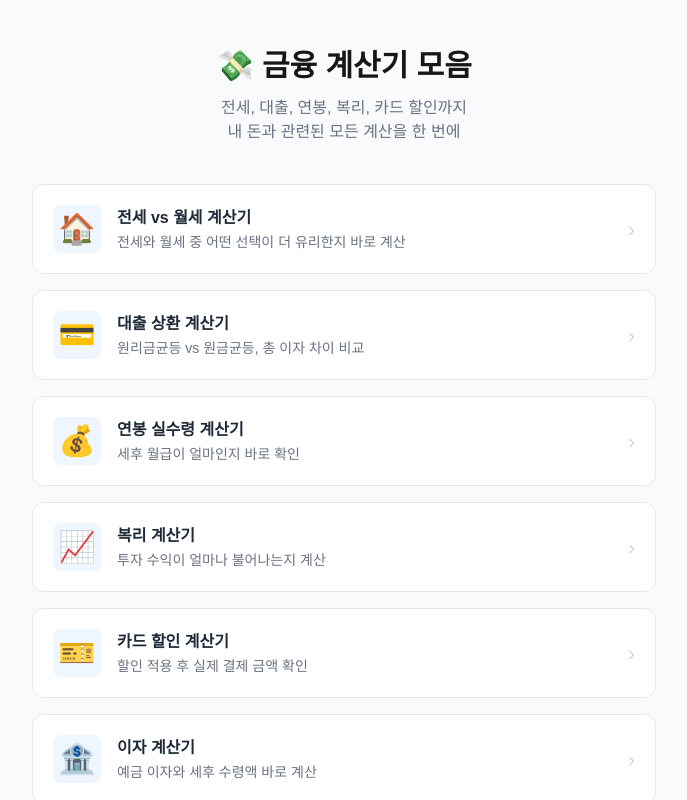
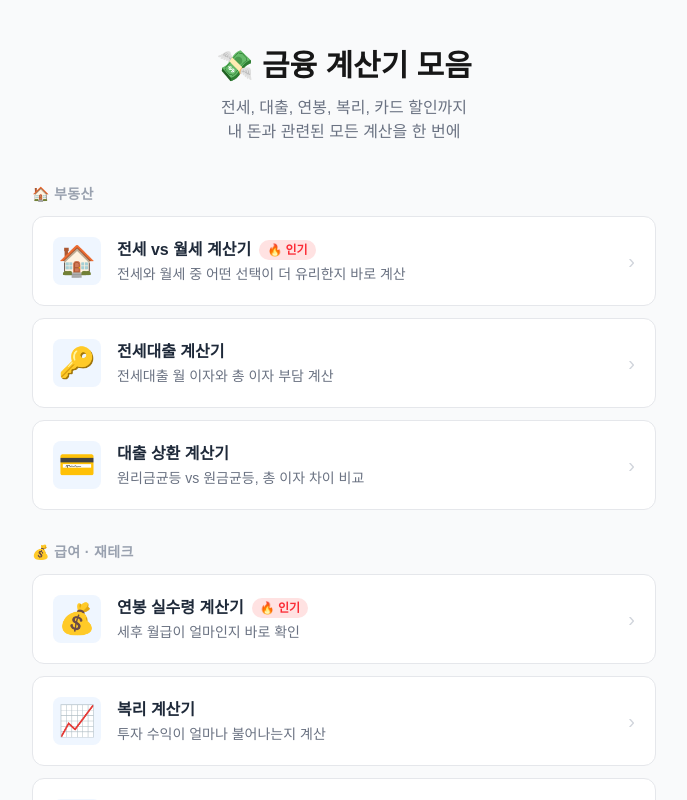
Before and after one commit to rkadl9696-png/moneycalc, a Next.js app: page / in a window 1280 px wide. Shown: the top 800 px of the page, without its empty margins (296-983 px from the left). Built offline with nearby package versions, Linux system fonts and the light colour scheme.

Commit message:
improve UI/UX main and related calculators

```diff
--- a/app/components/RelatedCalculators.tsx
+++ b/app/components/RelatedCalculators.tsx
@@ -1,19 +1,32 @@
 import Link from "next/link";
+
+const calculators = [
+  { href: "/jeonse-vs-rent", icon: "🏠", title: "전세 vs 월세 계산기" },
+  { href: "/loan-calc", icon: "💳", title: "대출 상환 계산기" },
+  { href: "/salary-calc", icon: "💰", title: "연봉 실수령 계산기" },
+  { href: "/compound", icon: "📈", title: "복리 계산기" },
+  { href: "/card-calc", icon: "🎫", title: "카드 할인 계산기" },
+  { href: "/interest-calc", icon: "🏦", title: "이자 계산기" },
+  { href: "/savings-calc", icon: "🐷", title: "적금 계산기" },
+  { href: "/jeonse-loan-calc", icon: "🔑", title: "전세대출 계산기" },
+];
 
 export default function RelatedCalculators() {
   return (
-    <div className="mt-8 text-sm text-gray-600">
-      <p className="font-bold mb-2">함께 보면 좋은 계산기</p>
-      <ul className="list-disc ml-5 space-y-1">
-        <li><Link href="/jeonse-vs-rent">전세 vs 월세 계산기</Link></li>
-        <li><Link href="/loan-calc">대출 상환 계산기</Link></li>
-        <li><Link href="/salary-calc">연봉 실수령 계산기</Link></li>
-        <li><Link href="/compound">복리 계산기</Link></li>
-        <li><Link href="/card-calc">카드 할인 계산기</Link></li>
-        <li><Link href="/interest-calc">이자 계산기</Link></li>
-        <li><Link href="/savings-calc">적금 계산기</Link></li>
-        <li><Link href="/jeonse-loan-calc">전세대출 계산기</Link></li>
-      </ul>
+    <div className="mt-10">
+      <p className="font-bold text-gray-700 mb-3">함께 보면 좋은 계산기</p>
+      <div className="grid grid-cols-2 gap-2">
+        {calculators.map((calc) => (
+          <Link
+            key={calc.href}
+            href={calc.href}
+            className="flex items-center gap-2 p-3 bg-gray-50 border border-gray-200 rounded-lg hover:border-blue-400 hover:bg-blue-50 transition-all text-sm"
+          >
+            <span className="text-lg">{calc.icon}</span>
+            <span className="text-gray-700 font-medium">{calc.title}</span>
+          </Link>
+        ))}
+      </div>
     </div>
   );
 }
--- a/app/page.tsx
+++ b/app/page.tsx
@@ -1,53 +1,28 @@
 import Link from "next/link";
 
-const calculators = [
+const categories = [
   {
-    href: "/jeonse-vs-rent",
-    icon: "🏠",
-    title: "전세 vs 월세 계산기",
-    desc: "전세와 월세 중 어떤 선택이 더 유리한지 바로 계산",
+    label: "🏠 부동산",
+    items: [
+      { href: "/jeonse-vs-rent", icon: "🏠", title: "전세 vs 월세 계산기", desc: "전세와 월세 중 어떤 선택이 더 유리한지 바로 계산", hot: true },
+      { href: "/jeonse-loan-calc", icon: "🔑", title: "전세대출 계산기", desc: "전세대출 월 이자와 총 이자 부담 계산", hot: false },
+      { href: "/loan-calc", icon: "💳", title: "대출 상환 계산기", desc: "원리금균등 vs 원금균등, 총 이자 차이 비교", hot: false },
+    ],
   },
   {
-    href: "/loan-calc",
-    icon: "💳",
-    title: "대출 상환 계산기",
-    desc: "원리금균등 vs 원금균등, 총 이자 차이 비교",
+    label: "💰 급여 · 재테크",
+    items: [
+      { href: "/salary-calc", icon: "💰", title: "연봉 실수령 계산기", desc: "세후 월급이 얼마인지 바로 확인", hot: true },
+      { href: "/compound", icon: "📈", title: "복리 계산기", desc: "투자 수익이 얼마나 불어나는지 계산", hot: false },
+      { href: "/interest-calc", icon: "🏦", title: "이자 계산기", desc: "예금 이자와 세후 수령액 바로 계산", hot: false },
+      { href: "/savings-calc", icon: "🐷", title: "적금 계산기", desc: "매월 납입 시 만기 수령액 계산", hot: false },
+    ],
   },
   {
-    href: "/salary-calc",
-    icon: "💰",
-    title: "연봉 실수령 계산기",
-    desc: "세후 월급이 얼마인지 바로 확인",
-  },
-  {
-    href: "/compound",
-    icon: "📈",
-    title: "복리 계산기",
-    desc: "투자 수익이 얼마나 불어나는지 계산",
-  },
-  {
-    href: "/card-calc",
-    icon: "🎫",
-    title: "카드 할인 계산기",
-    desc: "할인 적용 후 실제 결제 금액 확인",
-  },
-  {
-    href: "/interest-calc",
-    icon: "🏦",
-    title: "이자 계산기",
-    desc: "예금 이자와 세후 수령액 바로 계산",
-  },
-  {
-    href: "/savings-calc",
-    icon: "🐷",
-    title: "적금 계산기",
-    desc: "매월 납입 시 만기 수령액 계산",
-  },
-  {
-    href: "/jeonse-loan-calc",
-    icon: "🔑",
-    title: "전세대출 계산기",
-    desc: "전세대출 월 이자와 총 이자 부담 계산",
+    label: "🛍️ 소비",
+    items: [
+      { href: "/card-calc", icon: "🎫", title: "카드 할인 계산기", desc: "할인 적용 후 실제 결제 금액 확인", hot: false },
+    ],
   },
 ];
 
@@ -66,9 +41,15 @@ export default function Home() {
           </p>
         </div>
 
-        {/* 카드 목록 */}
-        <div className="flex flex-col gap-4">
-          {calculators.map((calc) => (
+        {/* 카테고리별 카드 */}
+        <div className="flex flex-col gap-8">
+          {categories.map((category) => (
+            <div key={category.label}>
+              <h2 className="text-sm font-bold text-gray-400 mb-3 tracking-wide">
+                {category.label}
+              </h2>
+              <div className="flex flex-col gap-3">
+                {category.items.map((calc) => (
                   <Link
                     key={calc.href}
                     href={calc.href}
@@ -77,12 +58,22 @@ export default function Home() {
                     <div className="text-3xl w-12 h-12 flex items-center justify-center bg-blue-50 rounded-lg shrink-0">
                       {calc.icon}
                     </div>
-              <div>
-                <h2 className="text-base font-bold text-gray-800">{calc.title}</h2>
+                    <div className="flex-1">
+                      <div className="flex items-center gap-2">
+                        <h3 className="text-base font-bold text-gray-800">{calc.title}</h3>
+                        {calc.hot && (
+                          <span className="text-xs bg-red-100 text-red-500 font-bold px-2 py-0.5 rounded-full">
+                            🔥 인기
+                          </span>
+                        )}
+                      </div>
                       <p className="text-sm text-gray-500 mt-0.5">{calc.desc}</p>
                     </div>
                     <div className="ml-auto text-gray-300 text-xl">›</div>
                   </Link>
+                ))}
+              </div>
+            </div>
           ))}
         </div>
 
```
Lines whose indentation alone changed are shown as unchanged.
